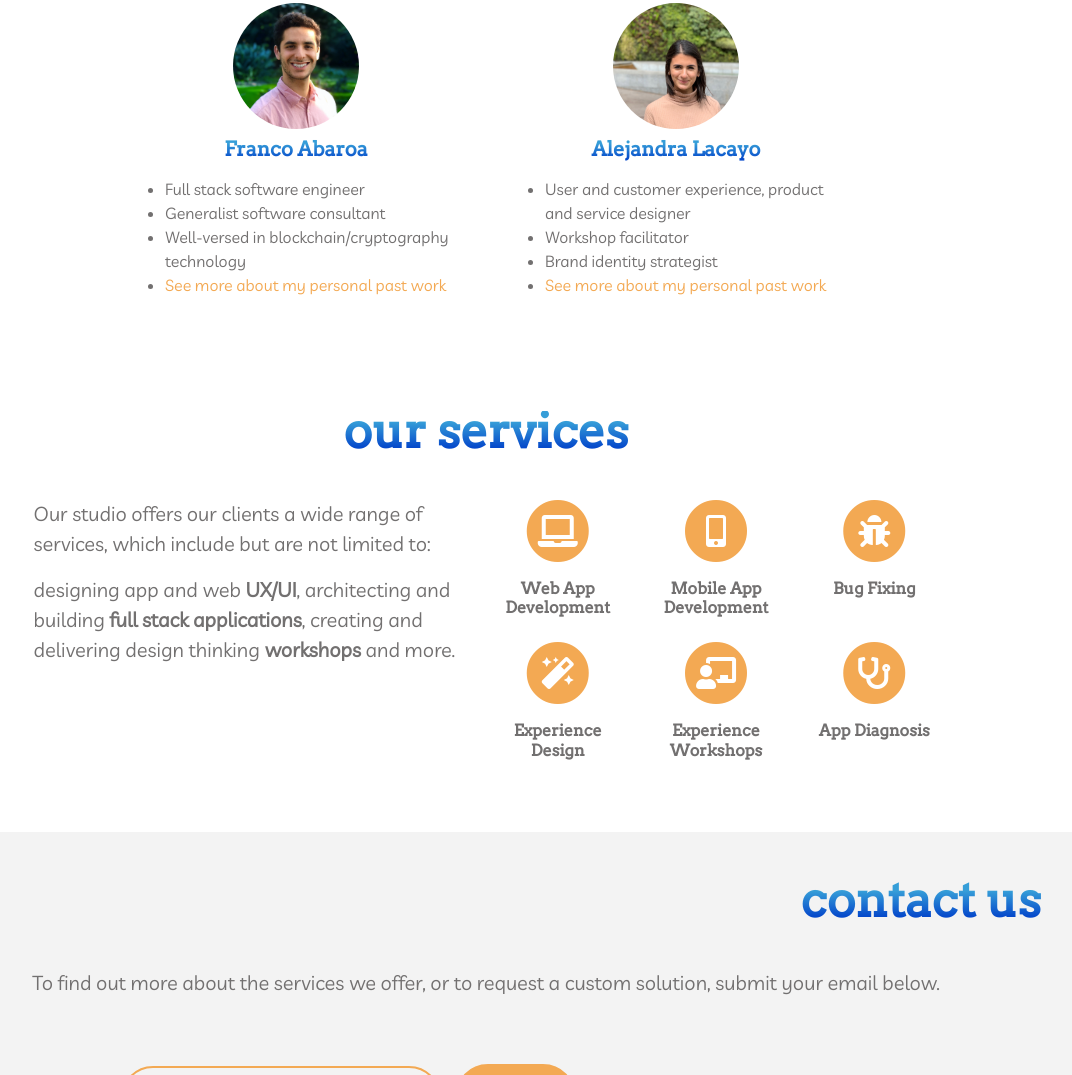
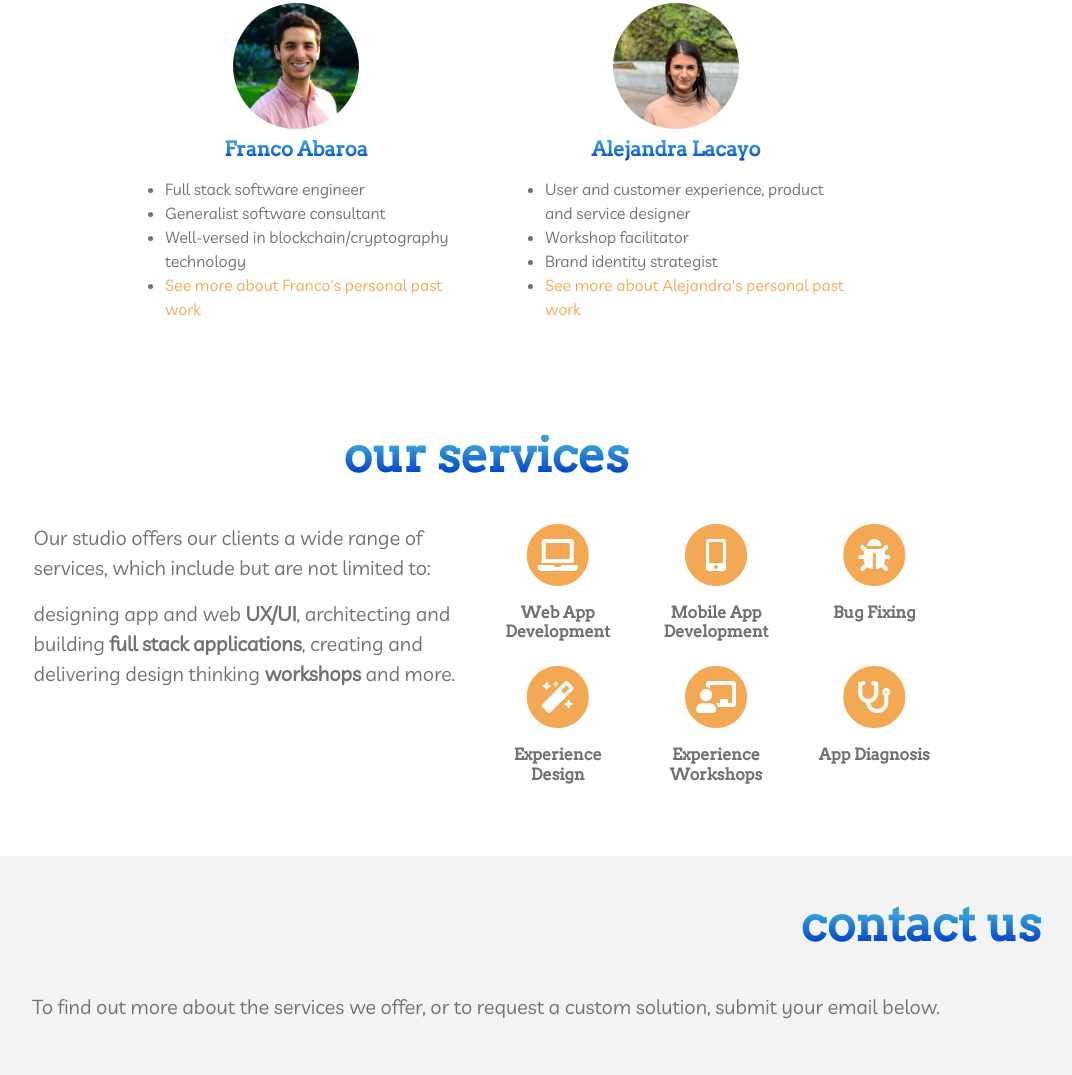
Before and after one commit to SinceroTech/sincerotech.github.io, a website with bundled scripts: page index.html in a window 1280 px wide. Shown: the part 1227-2302 px from the top of the page, without its empty margins (154-1226 px from the left). Built offline with nearby package versions, Linux system fonts and the light colour scheme.

Commit message:
Update index.html

```diff
--- a/index.html
+++ b/index.html
@@ -119,7 +119,7 @@
           </li>
           <li class="mx-0 mx-lg-1">
             <a href="https://francoabaroa.com" target="_blank">
-            See more about my personal past work
+            See more about Franco's personal past work
             </a>
           </li>
         </ul>
@@ -144,7 +144,7 @@
           </li>
             <li class="mx-0 mx-lg-1">
             <a href="https://alejandralacayo.github.io" target="_blank">
-            See more about my personal past work
+            See more about Alejandra's personal past work
             </a>
           </li>
         </ul>
```
